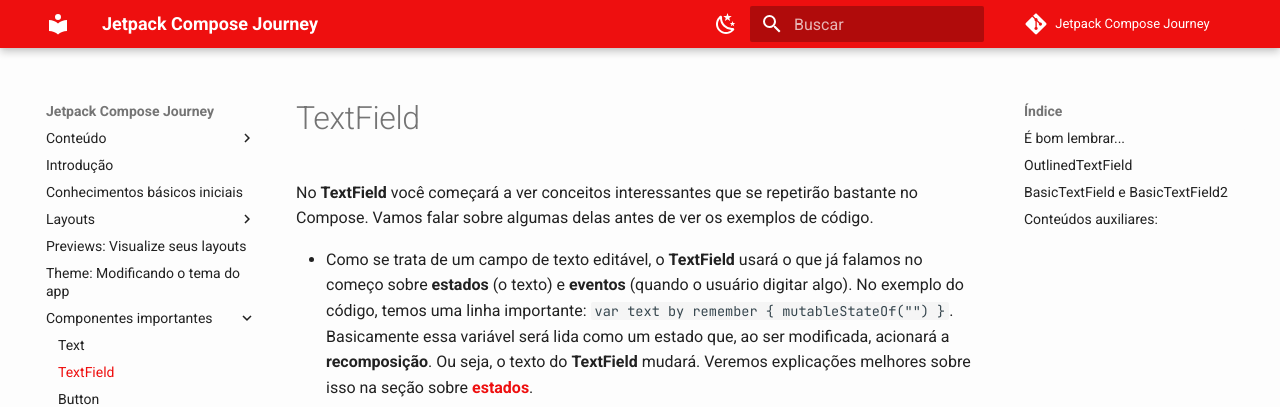
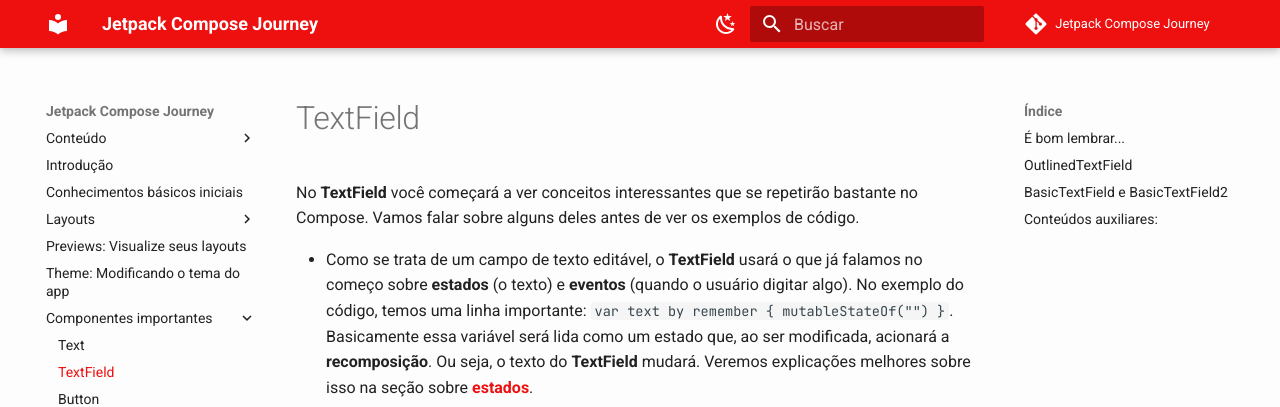
Before and after one commit to jsericksk/Jetpack-Compose-Journey, an MkDocs documentation site: the page built from docs/components/textfield.md, in a window 1280 px wide and 900 px high. Shown: the top 407 px of the window. Built offline with MkDocs 1.6.1 and Material for MkDocs 9.7.7, drawn with Linux system fonts in a browser that asks for light colours; emoji names are drawn with the system emoji font; comment, search, counter and statistics services are not loaded.

Commit message:
texfield.md atualizado

````diff
--- a/docs/components/textfield.md
+++ b/docs/components/textfield.md
@@ -1,6 +1,6 @@
 # TextField
 
-No **TextField** você começará a ver conceitos interessantes que se repetirão bastante no Compose. Vamos falar sobre algumas delas antes de ver os exemplos de código.
+No **TextField** você começará a ver conceitos interessantes que se repetirão bastante no Compose. Vamos falar sobre alguns deles antes de ver os exemplos de código.
 
 - Como se trata de um campo de texto editável, o **TextField** usará o que já falamos no começo sobre **estados** (o texto) e **eventos** (quando o usuário digitar algo). No exemplo do código, temos uma linha importante: ```var text by remember { mutableStateOf("") }```. Basicamente essa variável será lida como um estado que, ao ser modificada, acionará a **recomposição**. Ou seja, o texto do **TextField** mudará. Veremos explicações melhores sobre isso na seção sobre [**estados**](../state.md).
 - **TextField** tem diversos parâmetros que **recebem como argumentos funções Composable**. Por exemplo, **label**. Ao invés de passarmos apenas uma String ou algo do tipo, podemos colocar o componente **Text()** ou o que quisermos de Composable. Isso é muito útil no Compose e já vimos isso várias vezes na seção de layouts de forma implícita. Por exemplo, **Column** tem como último parâmetro uma Composable: ```content: @Composable() (ColumnScope.() -> Unit)```.
````
